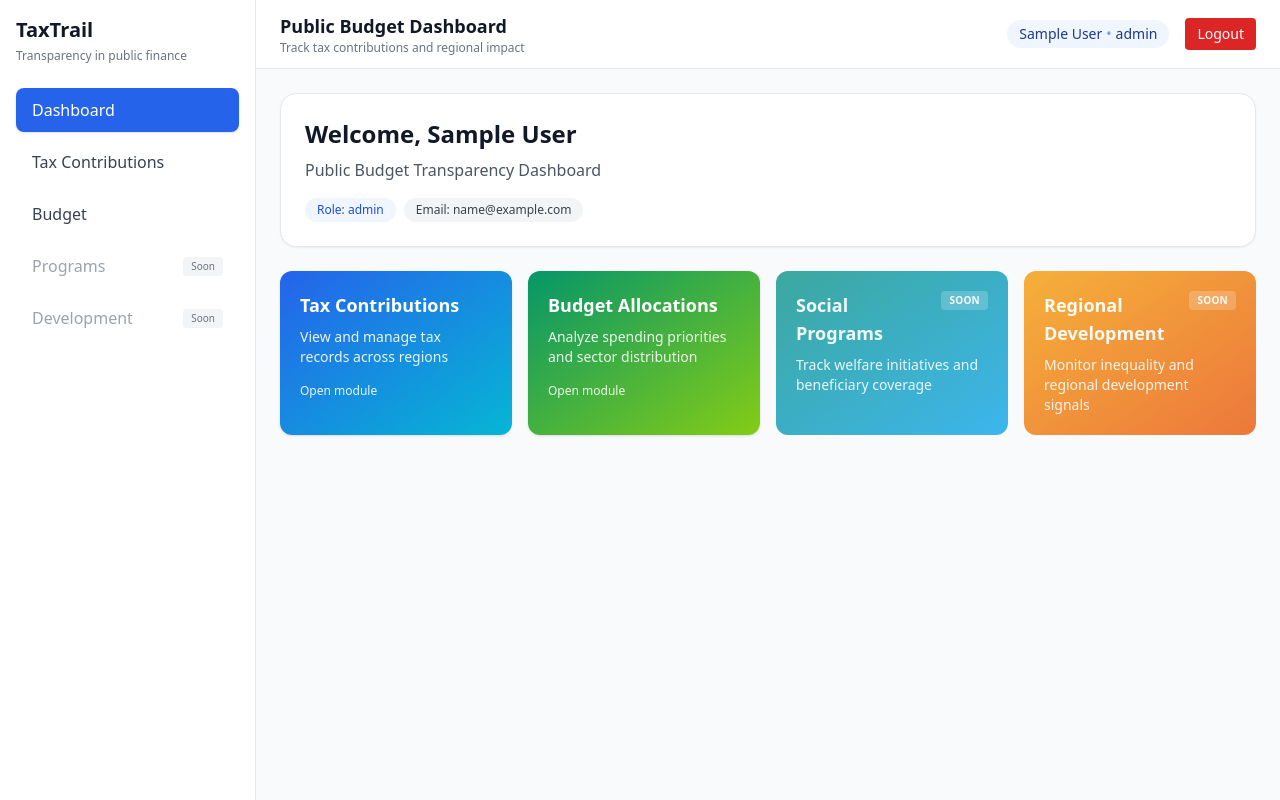
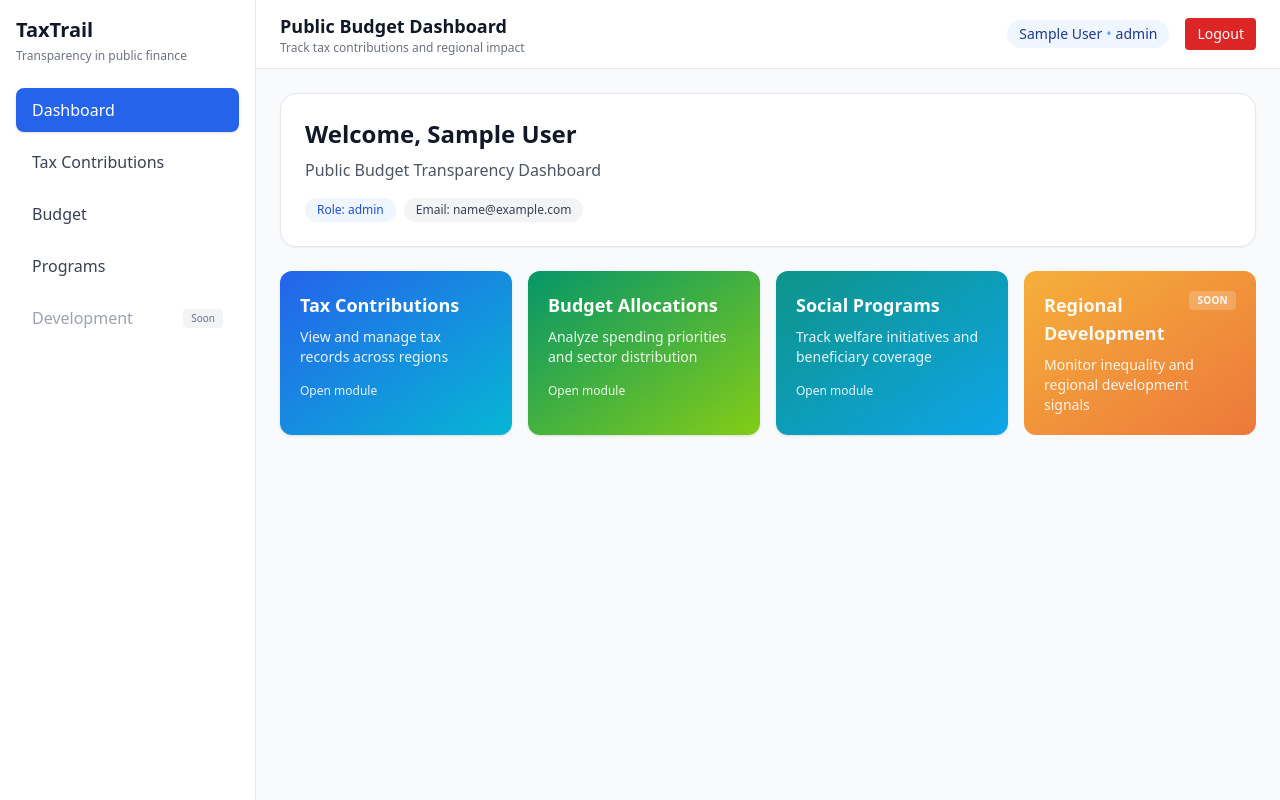
Before and after one commit to matheeshaW/TaxTrail, a React app in the folder frontend/: page /dashboard in a window 1280 px wide. Built offline with nearby package versions, Linux system fonts and the light colour scheme; no server answers; sample sign-in values are in the browser's storage; the HTML template or start-up script is replaced by a standard one.

Commit message:
Enable "Programs" section in Sidebar and update availability for Social Programs in DashboardPage

```diff
--- a/frontend/src/components/Layout/Sidebar.jsx
+++ b/frontend/src/components/Layout/Sidebar.jsx
@@ -5,7 +5,7 @@ export default function Sidebar() {
     { label: "Dashboard", path: "/dashboard", enabled: true },
     { label: "Tax Contributions", path: "/tax", enabled: true },
     { label: "Budget", path: "/budget", enabled: true },
-    { label: "Programs", path: "/programs", enabled: false },
+    { label: "Programs", path: "/programs", enabled: true },
     { label: "Development", path: "/development", enabled: false },
   ];
 
--- a/frontend/src/pages/DashboardPage.jsx
+++ b/frontend/src/pages/DashboardPage.jsx
@@ -23,7 +23,7 @@ export default function DashboardPage() {
       title: "Social Programs",
       description: "Track welfare initiatives and beneficiary coverage",
       link: "/programs",
-      available: false,
+      available: true,
       color: "from-teal-600 to-sky-500",
     },
     {
```
